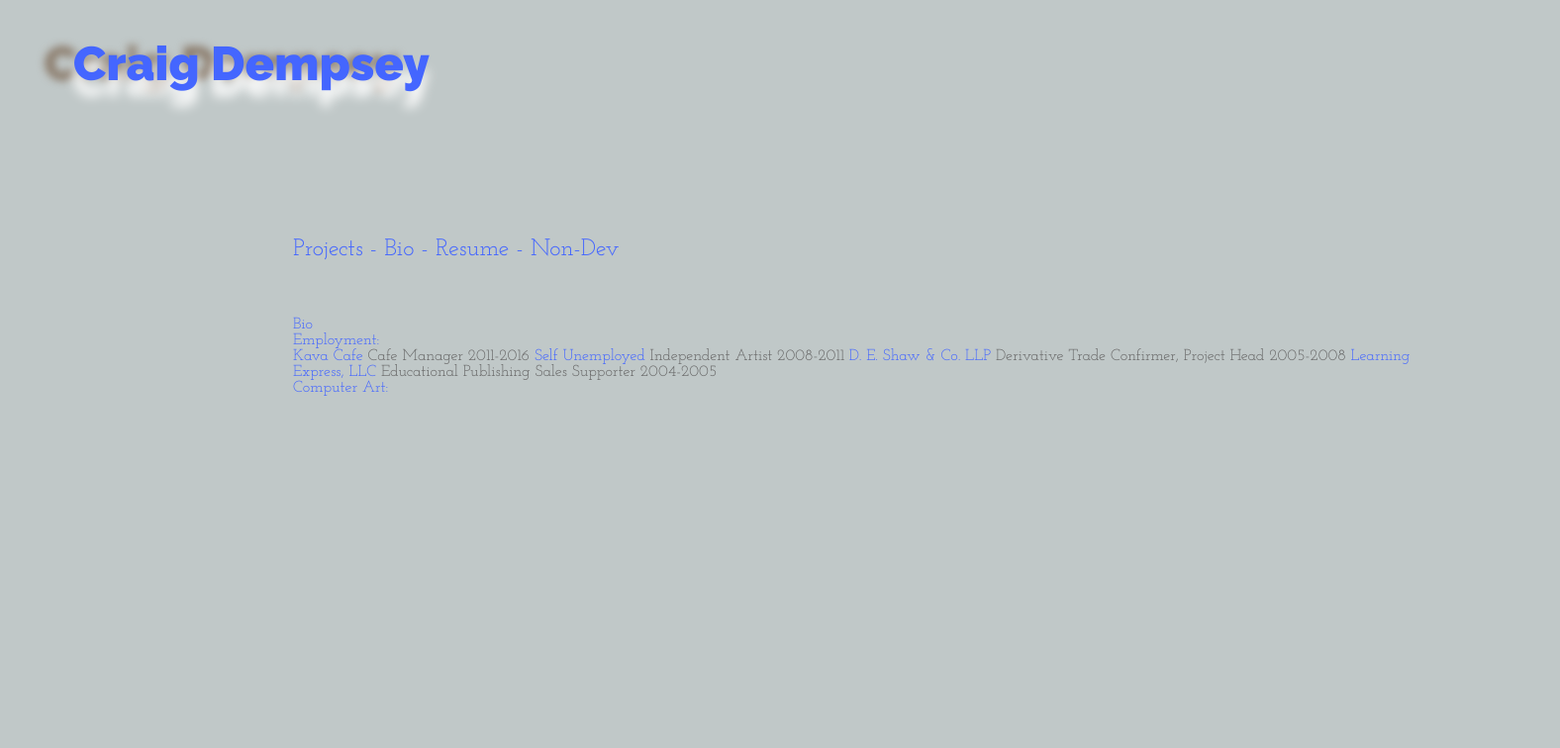
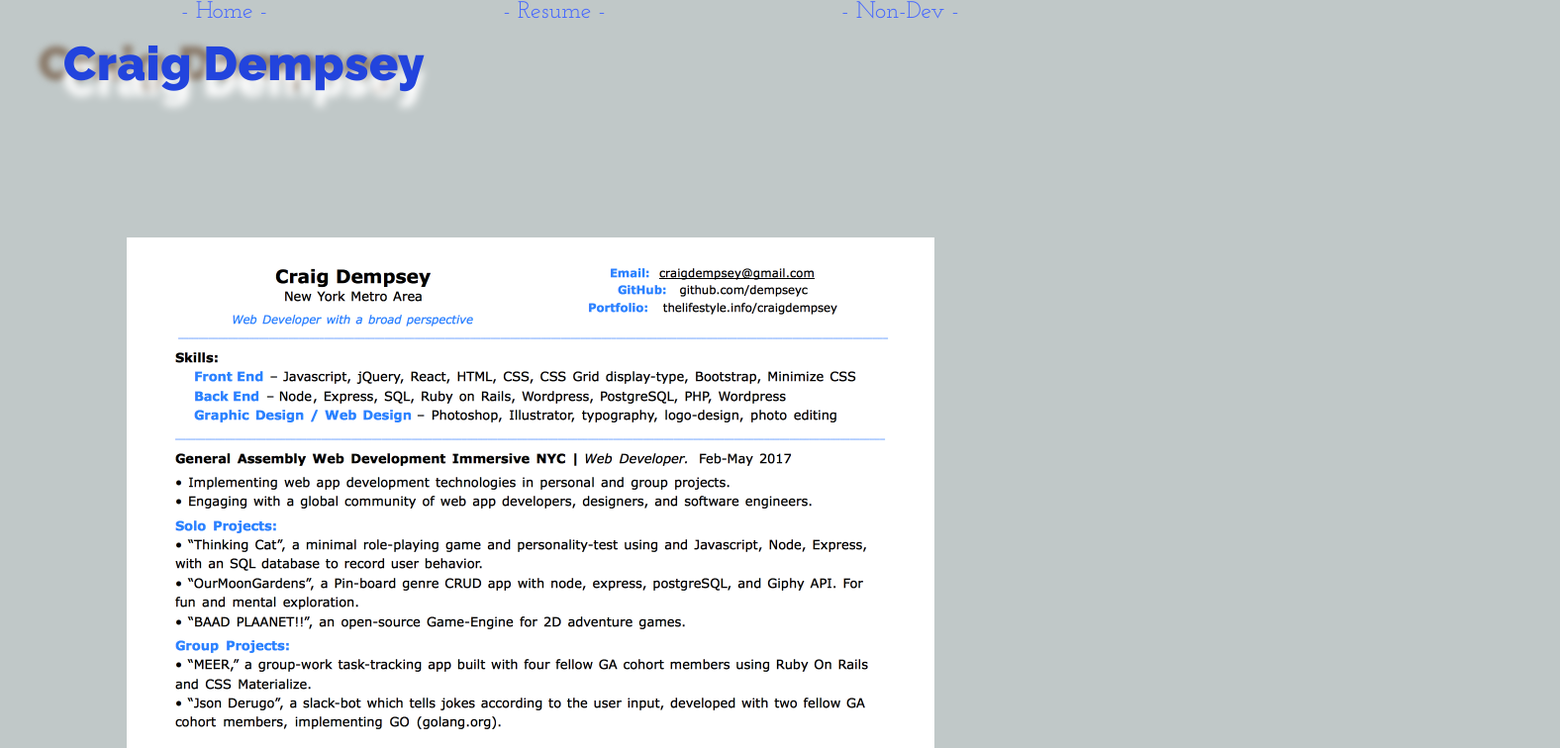
Before and after one commit to dempseyc/clldportfolio, a plain HTML site: page index.html in a window 1280 px wide. Shown: the top 756 px of the page at 99% size, 1576 px wide, since content can reach past the window. Drawn offline with Linux system fonts and the light colour scheme; a web font is replaced by a local one.

Commit message:
tighten up current css stuff

```diff
--- a/index.html
+++ b/index.html
@@ -13,6 +13,7 @@
 
   <!-- <h1 id="printout">0</h1> -->
   <div id="main-container" class="container transparent">
+
     <name class="display-text name l-unshadow">
       <h1>Craig Dempsey</h1>
     </name>
@@ -22,44 +23,59 @@
     <name class="display-text name l-one">
       <h1>Craig Dempsey</h1>
     </name>
-     <!-- <name class="display-text name l-two">
-      <h1>Craig Dempsey</h1>
-    </name> -->
+
     <nav>
       <ul>
-        <li>Projects -</li>
-        <li>Bio -</li>
-        <li>Resume -</li>
-        <li>Non-Dev</li>
+        <li><a>- Home -</a></li>
+        <li><a>- Resume -</a></li>
+        <li><a>- Non-Dev -</a></li>
       </ul>
     </nav>
-    <article>
-      <div class="info">
+
+    <div class="content">
+
+      <div id="home" class="content-item">
+        <div id="shelf">
+          <!-- put script-built items here -->
+        </div> <!-- shelf -->
+      </div> <!-- home -->
+
+      <div id="resume" class="content-item">
+        <!-- put resume image here -->
+        <img src = "./public/images/cld_resume20170601wd.png"
+      </div> <!-- resume -->
+
+      <div id="non-dev" class="content-item">
+        <p>NON-DEV</p>
+        <p>list of non-dev items goes here</p>
+      </div> <!-- non-dev -->
 
     </div>
-    </article>
 
-    <div id="bio" class="content-div">
-      <h3>Bio</h3>
-      <p>Employment:</p>
+  </div> <!-- container -->
+
+  <script src="jquery.js"></script>
+  <script src="script.js"></script>
+</body>
+
+
+
+
+
+
+
+
+<!--       <p>Employment:</p>
 Kava Cafe  <a href="#">Cafe Manager 2011-2016</a>
 
 Self Unemployed  <a href="#">Independent Artist 2008-2011</a>
 
 D. E. Shaw & Co. LLP  <a href="#">Derivative Trade Confirmer, Project Head 2005-2008</a>
 
-      Learning Express, LLC  <a href="#">Educational Publishing Sales Supporter 2004-2005</a>
+Learning Express, LLC  <a href="#">Educational Publishing Sales Supporter 2004-2005</a> -->
 
 <!-- Stars As Eyes  <a href="http://www.tigerbeat6.com/stars-as-eyes/">Laptop Rock 1999-2008</a> -->
 
 <!-- Bulldozier  <a href="http://www.familyedition2.com/site/releases/fe006/">More Laptop Rock 2009-2010</a> -->
 
 <!-- Statuette  <a href="http://www.thelifestyle.info/statuette/">Songwriting & Rock Band  2010-2017</a> -->
-
-      <p>Computer Art:</p>
-    </div> <!-- bio -->
-  </div> <!-- main-container -->
-
-  <script src="jquery.js"></script>
-  <script src="script.js"></script>
-</body>
--- a/script.js
+++ b/script.js
@@ -1,4 +1,6 @@
 (function() {
+  let a = 1;
+  let b = 1;
   let w = window.innerWidth;
   let h = window.innerHeight;
   let P = $('#printout');
@@ -13,11 +15,11 @@
 
 
   body.on('mousemove', function(e) {
-      let a = e.clientY/h;
-      let b = e.clientX/w;
+      a = e.clientY/h;
+      b = e.clientX/w;
       sYAngle = 4 + 3*a;
       SH.css('top',sYAngle+'%');
-      sXAngle = 5 + 2*b;
+      sXAngle = 5 + 1.5*b;
       SH.css('left',sXAngle+'%');
       usYAngle = 5 - a;
       uSH.css('top',usYAngle+'%');
--- a/style.css
+++ b/style.css
@@ -48,127 +48,118 @@ table {
 }
 
 /*  end reset.css */
+/*  end reset.css */
+/*  end reset.css */
+/*  end reset.css */
+
+html {
+  box-sizing: border-box;
+}
 
 body {
-  background-color: #c0c8c8;
+  background-color: #C0C8C8;
   font-family: 'Josefin Slab', serif;
   color: #46F;
+  overflow-x: hidden;
+}
+
+p {
+  display: block;
+}
+
+a {
+  text-decoration: none;
+  color: #46F;
+}
+
+nav ul {
+  display: flex;
+  justify-content: space-around;
+  font-size: 1.5em;
+  position: static;
+  width: 80vw;
+  top: 20vh;
+  color: #46F;
+}
+
+nav ul li {
+
 }
 
 .transparent {
   position: static;
   height: 100vh;
   width: 100vw;
-/*   background-color: rgba(120,0,0,0.2); */
+  /*background-color: rgba(120,0,0,0.2);*/
 }
 
 #main-container {
-  position: relative;
+  height: 100vh;
+  width: 100%;
+  display: flex;
   top: 20%;
 }
 
-.l-unshadow {
+.container {
+  margin: 0 auto;
+  padding: 0 0 0 5%;
+}
+
+name {
+  font-size: 3em;
   font-family: 'Raleway', sans-serif;
   font-weight: '900';
-  font-size: 1.0em;
   letter-spacing: 0.015em;
+}
+
+.l-unshadow {
   display: block;
   position:absolute;
   top: 5.0%;
   left: 3.0%;
   color: #876;
-  filter: blur(4px);
+  filter: blur(3px);
 }
 
 .l-shadow {
-  font-family: 'Raleway', sans-serif;
-  font-weight: '900';
-  font-size: 1.0em;
-  letter-spacing: 0.015em;
   display: block;
   position:absolute;
   top: 7.0%;
   left: 5.0%;
   color: #FFF;
-  filter: blur(6px);
+  filter: blur(4px);
 }
 
 .l-one {
-  font-family: 'Raleway', sans-serif;
-  font-weight: '900';
-  font-size: 1em;
-  letter-spacing: 0.02em;
-  color: #46F;
+  display: block;
+  position:absolute;
+  top: 5%;
+  left: 5%;
+  color: #24D;
 }
 
-.l-two {
-  font-family: 'Raleway Dots', sans-serif;
-  font-weight: '200';
-  color: #DFD;
-  font-size: 0.98em;
-  letter-spacing: 0.175em;
-  top:4.5%;
-  filter: blur(0.7px);
-}
 
-.l-one, .l-two {
- display: block;
- position:absolute;
- top:5%;
- left:5%;
-}
-
-.display-text h1 {
-  font-size: 3em;
-}
-
-nav {
-  display: block;
-  font-family: 'Josefin Slab', serif;
-  font-size: 1.5em;
+.content {
+  flex-direction: column;
   position: absolute;
-  width: 100vw;
   top: 30%;
-  left: 20%;
-  color: #46F;
+  left: 10%;
 }
 
 .content-div {
+  flex-direction: column;
   position: absolute;
-  display: block;
   top: 40%;
   left: 20%;
 }
 
-nav ul li {
-  display: inline;
-}
-
-.container {
-  margin: 0 auto;
-  padding: 0 100px 0 100px;
-}
-
-h2 {
-  display: inline;
-  font-size: 20px;
-  text-align: center;
-  margin-bottom: 20px;
-}
-
-
-a {
-  text-decoration: none;
-  color: #666;
-}
-
-form {
+/*form {
   display: inline;
 }
 
 input[type=submit] {
   color: #888;
-}
+}*/
 
 /*.navbarontop {
   position: fixed;
```
Also changed, not shown: public/images/cld_resume20170601wd.png (added). Lines whose indentation alone changed are shown as unchanged.
